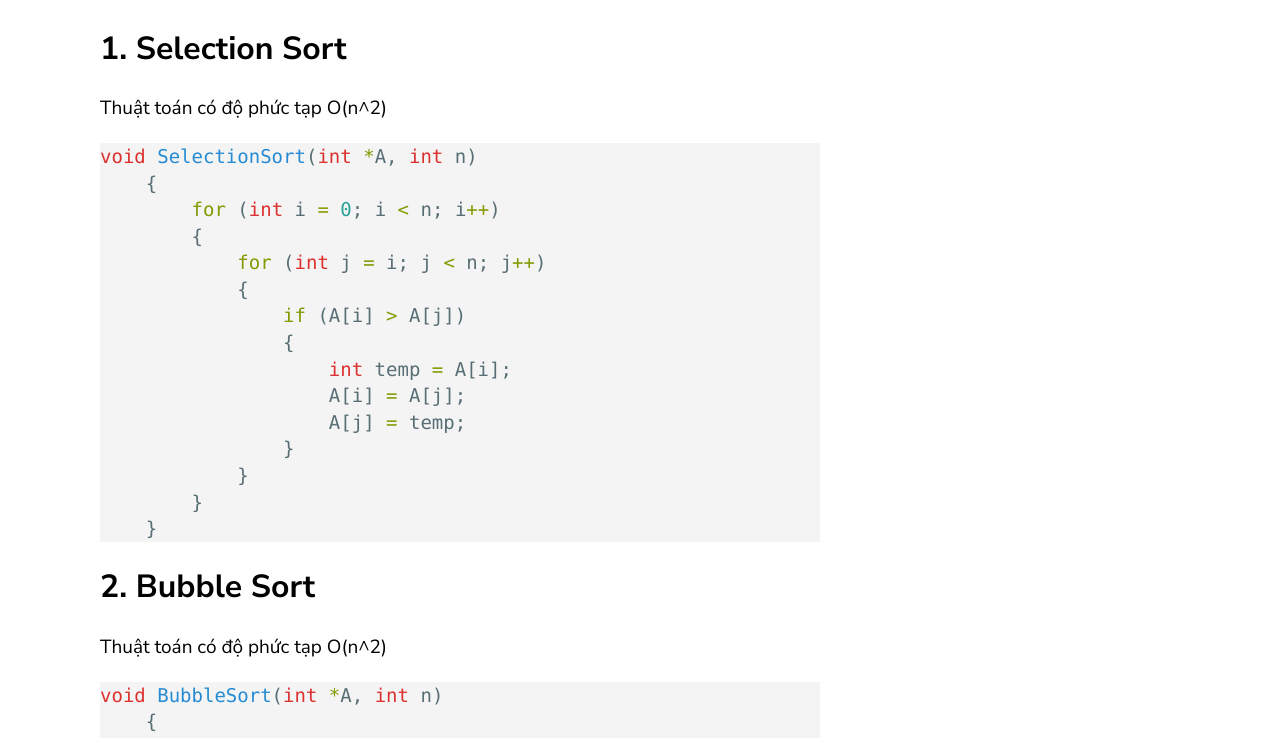
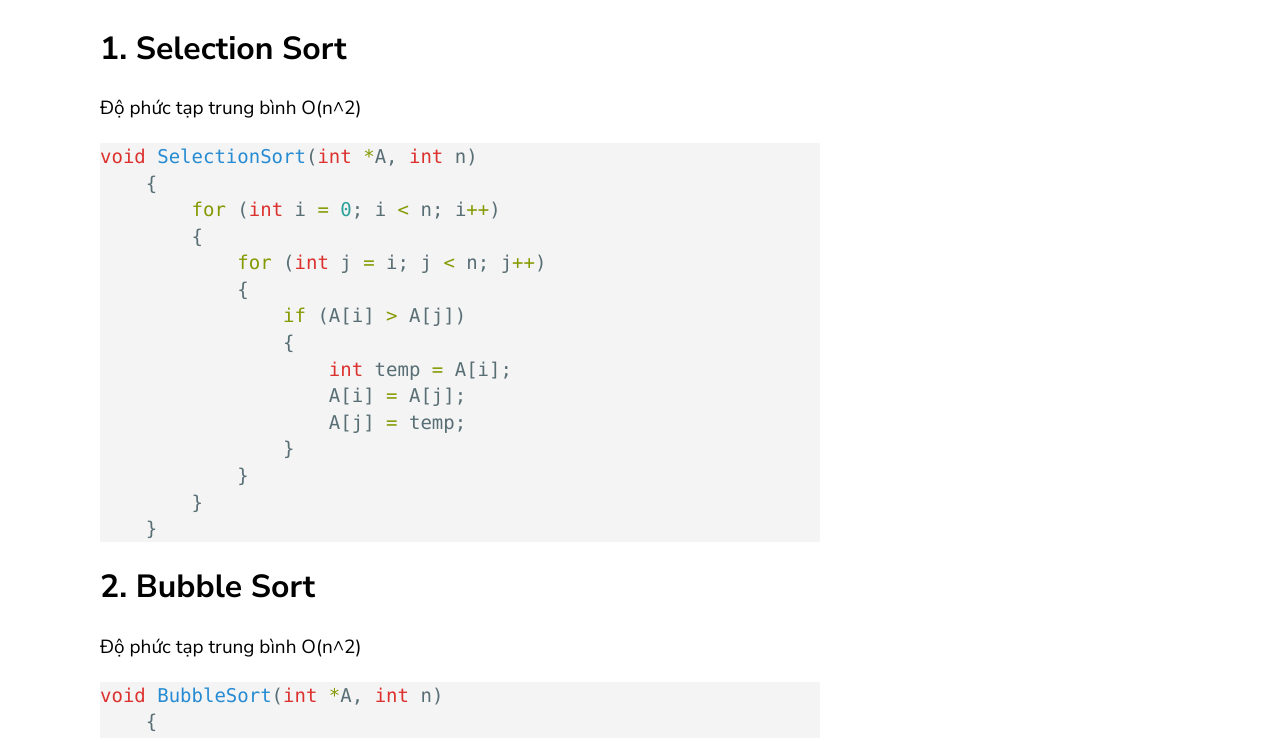
Before and after one commit to levanmanhbka/levanmanhbka.github.io, a Jekyll site: the page built from _posts/algorithm/2019-12-20-sort-functions.markdown, in a window 1280 px wide and 1400 px high. Shown: the part 468-1206 px from the top of the window. Built offline with Jekyll 4.4.1, drawn with Linux system fonts in a browser that asks for light colours.

````diff
--- a/_posts/algorithm/2019-12-20-sort-functions.markdown
+++ b/_posts/algorithm/2019-12-20-sort-functions.markdown
@@ -8,7 +8,7 @@
 Sort Functions là bài đầu tiên trong loạt bài viết về thuật toán cơ bản nhằm ôn lại kiến thức nền tảng.
 
 ## 1. Selection Sort
-Thuật toán có độ phức tạp O(n^2)
+Độ phức tạp trung bình O(n^2)
 ```c
 void SelectionSort(int *A, int n)
 	{
@@ -28,7 +28,7 @@
 ```
 
 ## 2. Bubble Sort
-Thuật toán có độ phức tạp O(n^2)
+Độ phức tạp trung bình O(n^2)
 ```c
 void BubbleSort(int *A, int n)
 	{
````
